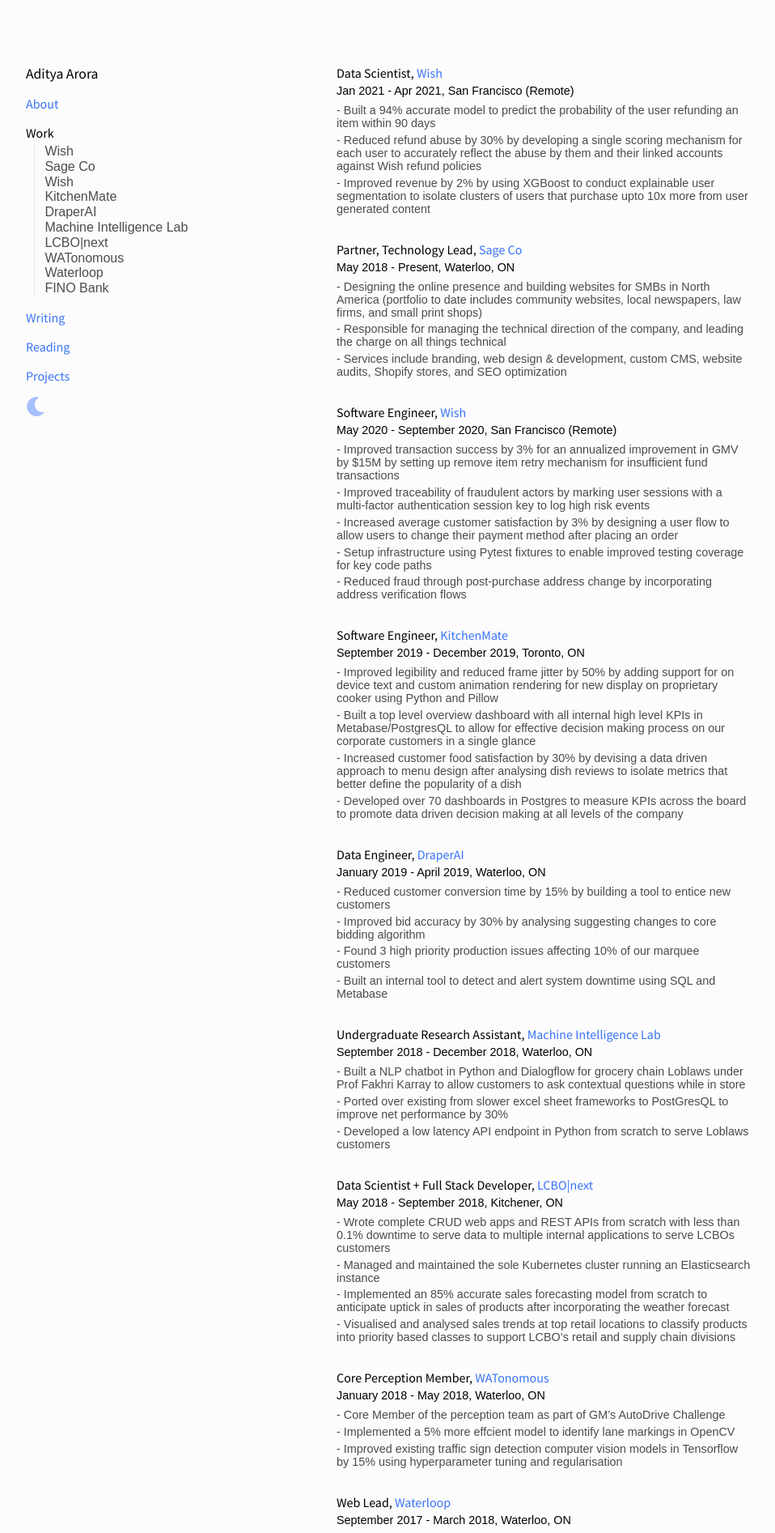
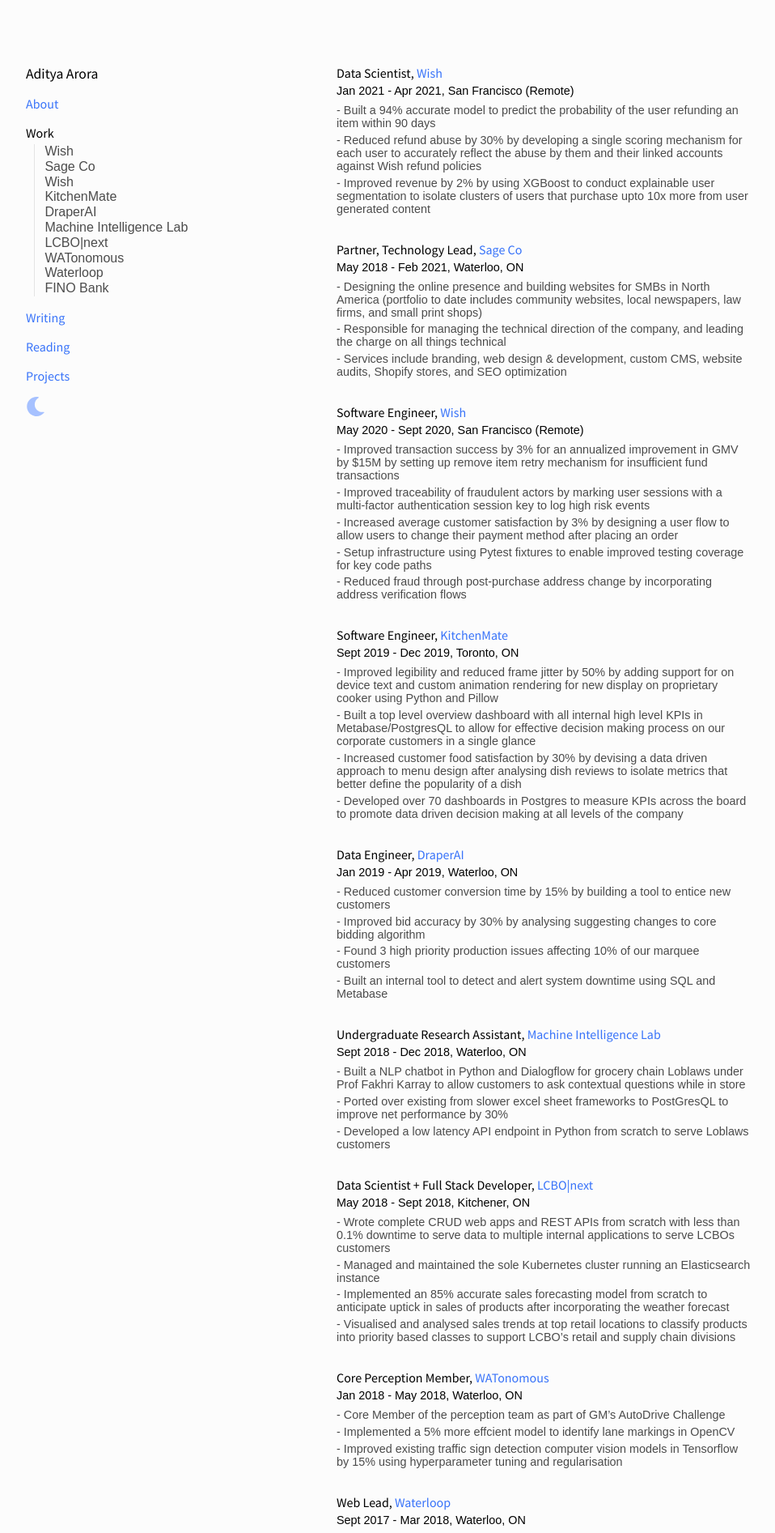
Before and after one commit to arora-aditya/arora-aditya.github.io, a React (Create React App) app: page /work in a window 1280 px wide. Shown: the top 1893 px of the page at 81% size, without its empty margins (96-1054 px from the left). Built offline with nearby package versions, Linux system fonts and the light colour scheme; no server answers; a web font is replaced by a local one.

Commit message:
Update bio - minor fixes to experience

```diff
--- a/src/assets/data/experience.json
+++ b/src/assets/data/experience.json
@@ -16,7 +16,7 @@
     "company_name": "Sage Co",
     "company_website": "https://thesage.co",
     "title": "Partner, Technology Lead",
-    "timeline": "May 2018 - Present",
+    "timeline": "May 2018 - Feb 2021",
     "location": "Waterloo, ON",
     "points": [
       "Designing the online presence and building websites for SMBs in North America (portfolio to date includes community websites, local newspapers, law firms, and small print shops)",
@@ -28,7 +28,7 @@
     "company_name": "Wish",
     "company_website": "https://wish.com",
     "title": "Software Engineer",
-    "timeline": "May 2020 - September 2020",
+    "timeline": "May 2020 - Sept 2020",
     "location": "San Francisco (Remote)",
     "points": [
       "Improved transaction success by 3% for an annualized improvement in GMV by $15M by setting up remove item retry mechanism for insufficient fund transactions",
@@ -42,7 +42,7 @@
     "company_name": "KitchenMate",
     "company_website": "https://kitchenmate.com",
     "title": "Software Engineer",
-    "timeline": "September 2019 - December 2019",
+    "timeline": "Sept 2019 - Dec 2019",
     "location": "Toronto, ON",
     "points": [
       "Improved legibility and reduced frame jitter by 50% by adding support for on device text and custom animation rendering for new display on proprietary cooker using Python and Pillow",
@@ -55,7 +55,7 @@
     "company_name": "DraperAI",
     "company_website": "https://draperai.com",
     "title": "Data Engineer",
-    "timeline": "January 2019 - April 2019",
+    "timeline": "Jan 2019 - Apr 2019",
     "location": "Waterloo, ON",
     "points": [
       "Reduced customer conversion time by 15% by building a tool to entice new customers",
@@ -68,7 +68,7 @@
     "company_name": "Machine Intelligence Lab",
     "company_website": "https://uwaterloo.ca/centre-pattern-analysis-machine-intelligence/",
     "title": "Undergraduate Research Assistant",
-    "timeline": "September 2018 - December 2018",
+    "timeline": "Sept 2018 - Dec 2018",
     "location": "Waterloo, ON",
     "points": [
       "Built a NLP chatbot in Python and Dialogflow for grocery chain Loblaws under Prof Fakhri Karray to allow customers to ask contextual questions while in store",
@@ -80,7 +80,7 @@
     "company_name": "LCBO|next",
     "company_website": "https://www.lcbonext.com/",
     "title": "Data Scientist + Full Stack Developer",
-    "timeline": "May 2018 - September 2018",
+    "timeline": "May 2018 - Sept 2018",
     "location": "Kitchener, ON",
     "points": [
       "Wrote complete CRUD web apps and REST APIs from scratch with less than 0.1% downtime to serve data to multiple internal applications to serve LCBOs customers",
@@ -93,7 +93,7 @@
     "company_name": "WATonomous",
     "company_website": "https://watonomous.ca/#/",
     "title": "Core Perception Member",
-    "timeline": "January 2018 - May 2018",
+    "timeline": "Jan 2018 - May 2018",
     "location": "Waterloo, ON",
     "points": [
       "Core Member of the perception team as part of GM’s AutoDrive Challenge",
@@ -105,7 +105,7 @@
     "company_name": "Waterloop",
     "company_website": "https://www.waterloop.ca/",
     "title": "Web Lead",
-    "timeline": "September 2017 - March 2018",
+    "timeline": "Sept 2017 - Mar 2018",
     "location": "Waterloo, ON",
     "points": [
       "Redesigned the entire new website as part of revamped branding in Fall 2017 with the help of Embedded JS templating on a Node.js server",
--- a/src/pages/home/index.tsx
+++ b/src/pages/home/index.tsx
@@ -4,7 +4,7 @@
 import { me, me_jpeg } from '../../assets';
 
 const about_me = [
-  <p>I'm a Data Scientist based in Waterloo, Canada. Currently I am working at <a className="highlight" href="https://wish.com" target="_blank" rel="noopener noreferrer">Wish</a> as a Data Scientist on the Consumer Data Team. Over last summer I worked at <a className="highlight" href="https://wish.com" target="_blank" rel="noopener noreferrer">Wish</a> as a Software Developer on the Product Payments Team. In my free time, I help run a design agency <a className="highlight" href="https://thesage.co" target="_blank" rel="noopener noreferrer">Sage Co</a> to help develop websites and brand identities for small businesses.</p>,
+  <p>I'm a Software Engineer and Data Scientist based in Waterloo, Canada. Over the winter, I worked at <a className="highlight" href="https://wish.com" target="_blank" rel="noopener noreferrer">Wish</a> as a Data Scientist on the Consumer Data Team. In the Summmer of 2020, I worked at <a className="highlight" href="https://wish.com" target="_blank" rel="noopener noreferrer">Wish</a> as a Software Developer on the Product Payments Team. In my free time, I've helped start a design agency <a className="highlight" href="https://thesage.co" target="_blank" rel="noopener noreferrer">Sage Co</a> to help develop websites and brand identities for small businesses.</p>,
   <p>I have previously worked as a Software Engineer at <a href="https://kitchenmate.com/" className="highlight" target="_blank"  rel="noopener noreferrer">KitchenMate</a> doing Data Science and Embedded Systems, as a Data Engineer at <a href="https://draper.ai/" className="highlight" target="_blank"  rel="noopener noreferrer">DraperAI</a> building smart tools for Amazon Ads and as an Undergraduate Research Assistant under <a href="https://uwaterloo.ca/electrical-computer-engineering/about/people/karray" className="highlight" target="_blank" rel="noopener noreferrer">Prof. Fakhri Karray</a> to build intelligents bot for customers at Canada's most popular grocery chain to make it easier to find what they need.</p>,
   <p>Eight months out of twelve, I study Computer Engineering at the University of Waterloo, and expect to graduate early 2022.</p>,
   <p>I'm always looking for my next opportunity, so feel free to reach out to me if you want to chat or have any questions!</p>
```
